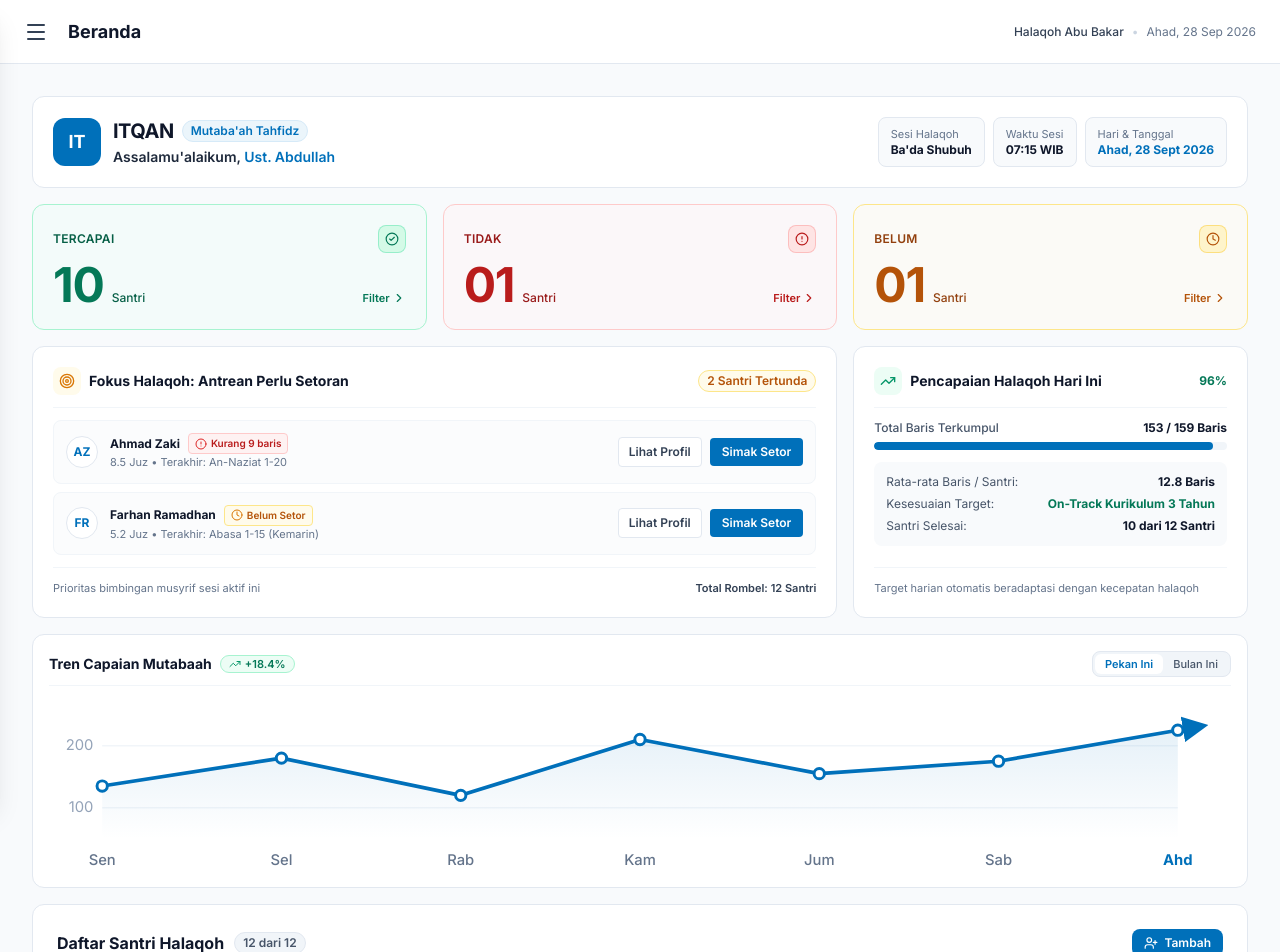
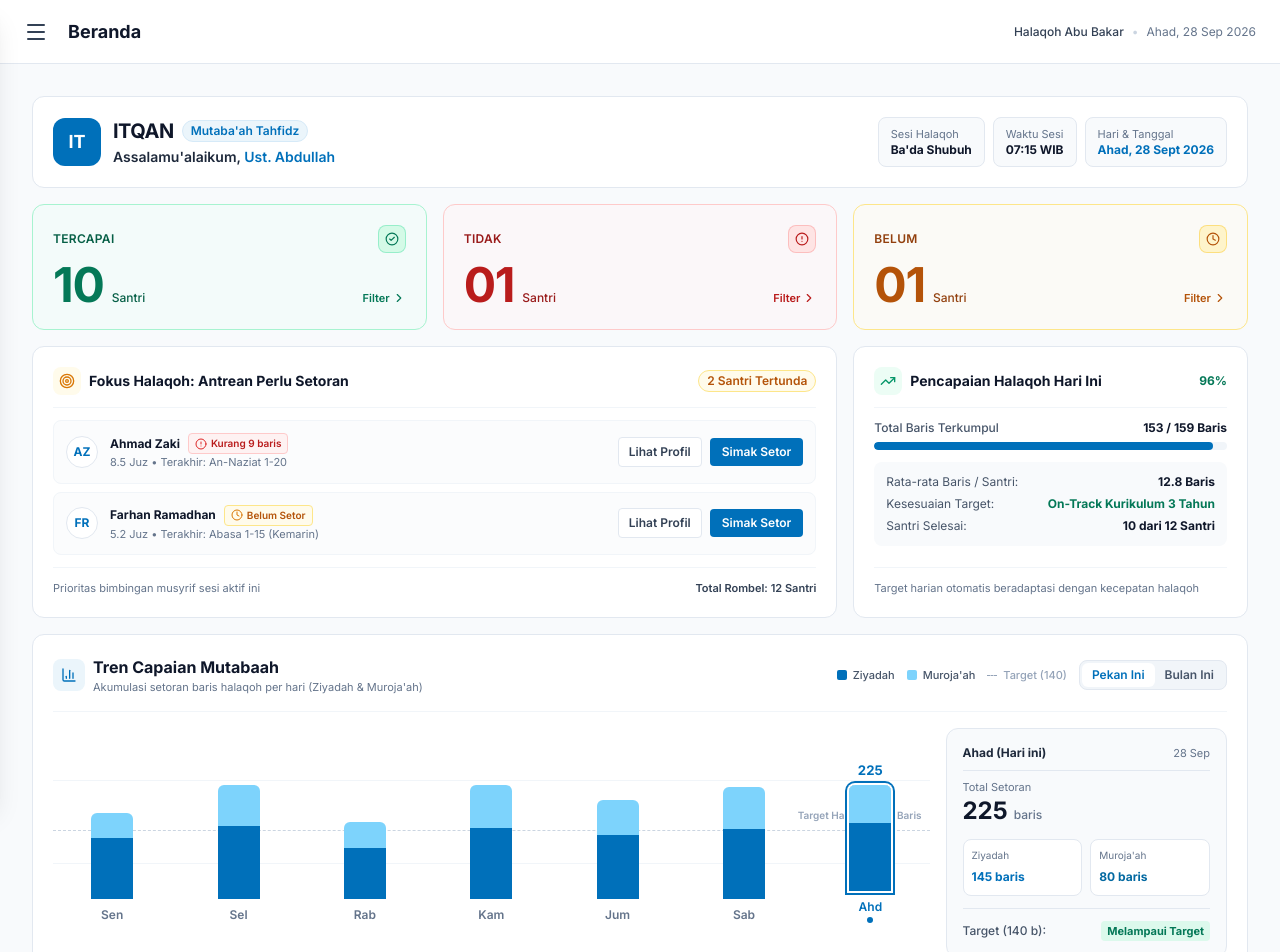
Before and after one commit to FaishalFaiz/ITQAN-Sistem-Mutabaah-Tahfidz-Terpadu, a React (Vite) app: page / in a window 1280 px wide. Shown: the top 952 px of the page. Built offline with nearby package versions, Linux system fonts and the light colour scheme.

Commit message:
feat(dashboard): redesign trend chart to stacked bar chart (diagram balok)

```diff
--- a/src/components/dashboard/TrendChart.tsx
+++ b/src/components/dashboard/TrendChart.tsx
@@ -1,110 +1,108 @@
 import React, { useState, useRef, useEffect } from 'react';
-import { TrendingUp } from 'lucide-react';
+import { BarChart3, TrendingUp, Calendar, Info } from 'lucide-react';
 import gsap from 'gsap';
 
-interface DataPoint {
+interface BarDataPoint {
   day: string;
-  value: number;
+  fullDay: string;
+  ziyadah: number;   // baris hafalan baru
+  murojaah: number;  // baris pengulangan
+  target: number;    // target baris halaqoh hari itu
+  date: string;
 }
 
-const CHART_DATA: DataPoint[] = [
-  { day: 'Sen', value: 135 },
-  { day: 'Sel', value: 180 },
-  { day: 'Rab', value: 120 },
-  { day: 'Kam', value: 210 },
-  { day: 'Jum', value: 155 },
-  { day: 'Sab', value: 175 },
-  { day: 'Ahd', value: 225 },
+const PEKAN_DATA: BarDataPoint[] = [
+  { day: 'Sen', fullDay: 'Senin', ziyadah: 95, murojaah: 40, target: 140, date: '22 Sep' },
+  { day: 'Sel', fullDay: 'Selasa', ziyadah: 115, murojaah: 65, target: 140, date: '23 Sep' },
+  { day: 'Rab', fullDay: 'Rabu', ziyadah: 80, murojaah: 40, target: 140, date: '24 Sep' },
+  { day: 'Kam', fullDay: 'Kamis', ziyadah: 130, murojaah: 80, target: 140, date: '25 Sep' },
+  { day: 'Jum', fullDay: 'Jumat', ziyadah: 100, murojaah: 55, target: 140, date: '26 Sep' },
+  { day: 'Sab', fullDay: 'Sabtu', ziyadah: 110, murojaah: 65, target: 140, date: '27 Sep' },
+  { day: 'Ahd', fullDay: 'Ahad (Hari ini)', ziyadah: 145, murojaah: 80, target: 140, date: '28 Sep' },
 ];
 
 export const TrendChart: React.FC = () => {
   const [activeRange, setActiveRange] = useState<'pekan' | 'bulan'>('pekan');
-  const [hoveredIndex, setHoveredIndex] = useState<number | null>(null);
-  const chartCardRef = useRef<HTMLDivElement>(null);
+  const [hoveredIdx, setHoveredIdx] = useState<number | null>(6); // Default highlight hari ini
+  const containerRef = useRef<HTMLDivElement>(null);
 
-  const width = 800;
-  const height = 120;
-  const paddingLeft = 36;
-  const paddingRight = 36;
-  const paddingTop = 14;
-  const paddingBottom = 22;
+  const maxScale = 250; // Skala maksimal baris untuk tinggi 100%
 
-  const chartWidth = width - paddingLeft - paddingRight;
-  const chartHeight = height - paddingTop - paddingBottom;
-
-  const maxVal = 250;
-  const minVal = 50;
-
-  const points = CHART_DATA.map((d, i) => {
-    const x = paddingLeft + (i / (CHART_DATA.length - 1)) * chartWidth;
-    const y = paddingTop + (1 - (d.value - minVal) / (maxVal - minVal)) * chartHeight;
-    return { ...d, x, y };
-  });
-
-  const polylinePoints = points.map((p) => `${p.x},${p.y}`).join(' ');
-
-  const areaPoints = `${points[0].x},${height - paddingBottom} ` +
-    polylinePoints +
-    ` ${points[points.length - 1].x},${height - paddingBottom}`;
-
-  // Arrow marker vector
-  const lastPoint = points[points.length - 1];
-  const secondLastPoint = points[points.length - 2];
-  const dx = lastPoint.x - secondLastPoint.x;
-  const dy = lastPoint.y - secondLastPoint.y;
-  const len = Math.sqrt(dx * dx + dy * dy);
-  const arrowEndX = lastPoint.x + (dx / len) * 16;
-  const arrowEndY = lastPoint.y + (dy / len) * 16;
+  const totalLinesWeek = PEKAN_DATA.reduce((acc, curr) => acc + curr.ziyadah + curr.murojaah, 0);
+  const avgLinesPerDay = Math.round(totalLinesWeek / PEKAN_DATA.length);
 
   useEffect(() => {
     const ctx = gsap.context(() => {
-      // Entrance container
+      // Animasi bar balok naik bertingkat
       gsap.fromTo(
-        chartCardRef.current,
-        { opacity: 0, y: 16 },
-        { opacity: 1, y: 0, duration: 0.6, ease: 'power3.out', delay: 0.15 }
+        '.chart-bar-pillar',
+        { scaleY: 0, transformOrigin: 'bottom' },
+        {
+          scaleY: 1,
+          duration: 0.65,
+          stagger: 0.05,
+          ease: 'power3.out',
+          delay: 0.1,
+        }
       );
-
-      // Area fade in
-      gsap.fromTo(
-        '.chart-area-fill',
-        { opacity: 0 },
-        { opacity: 1, duration: 0.8, ease: 'power2.out', delay: 0.3 }
-      );
-
-      // Dots staggered pop
-      gsap.fromTo(
-        '.chart-node',
-        { scale: 0, transformOrigin: 'center' },
-        { scale: 1, duration: 0.45, stagger: 0.05, ease: 'power3.out', delay: 0.35 }
-      );
-    }, chartCardRef);
+    }, containerRef);
 
     return () => ctx.revert();
-  }, []);
+  }, [activeRange]);
+
+  const activeItem = hoveredIdx !== null ? PEKAN_DATA[hoveredIdx] : PEKAN_DATA[6];
+  const activeTotal = activeItem.ziyadah + activeItem.murojaah;
+  const isSurpassing = activeTotal >= activeItem.target;
 
   return (
-    <div ref={chartCardRef} className="bg-white border border-slate-200 rounded-xl p-4 shadow-xs">
-      {/* Header compact */}
-      <div className="flex items-center justify-between pb-2 mb-2 border-b border-slate-100">
+    <div
+      ref={containerRef}
+      className="bg-white border border-slate-200 rounded-xl p-4 sm:p-5 shadow-xs"
+    >
+      {/* Header Diagram Balok */}
+      <div className="flex flex-col sm:flex-row sm:items-center justify-between pb-4 mb-4 border-b border-slate-100 gap-3">
+        <div>
           <div className="flex items-center gap-2">
-          <h3 className="font-bold text-sm text-slate-900">
+            <div className="w-8 h-8 rounded-lg bg-[#EBF5FB] text-[#0070BA] flex items-center justify-center">
+              <BarChart3 className="w-4 h-4" />
+            </div>
+            <div>
+              <h3 className="font-bold text-sm sm:text-base text-slate-900 leading-tight">
                 Tren Capaian Mutabaah
               </h3>
-          <span className="inline-flex items-center gap-1 text-[11px] font-semibold text-emerald-700 bg-emerald-50 border border-emerald-200 px-2 py-0.2 rounded-full">
-            <TrendingUp className="w-3 h-3 text-emerald-600" />
-            +18.4%
+              <p className="text-[11px] text-slate-500">
+                Akumulasi setoran baris halaqoh per hari (Ziyadah &amp; Muroja'ah)
+              </p>
+            </div>
+          </div>
+        </div>
+
+        {/* Legend & Filter Switches */}
+        <div className="flex flex-wrap items-center gap-3">
+          {/* Legenda Baris */}
+          <div className="flex items-center gap-3 text-[11px] text-slate-600">
+            <span className="flex items-center gap-1.5 font-medium">
+              <span className="w-2.5 h-2.5 rounded-sm bg-[#0070BA]"></span>
+              Ziyadah
+            </span>
+            <span className="flex items-center gap-1.5 font-medium">
+              <span className="w-2.5 h-2.5 rounded-sm bg-sky-300"></span>
+              Muroja'ah
+            </span>
+            <span className="flex items-center gap-1.5 font-medium text-slate-400">
+              <span className="w-2.5 h-0.5 border-b border-dashed border-slate-400"></span>
+              Target ({PEKAN_DATA[0].target})
             </span>
           </div>
 
-        {/* Range switcher compact */}
-        <div className="flex items-center bg-slate-100 p-0.5 rounded-lg border border-slate-200 text-[11px]">
+          {/* Switcher Pekan / Bulan */}
+          <div className="flex items-center bg-slate-100 p-0.5 rounded-lg border border-slate-200 text-xs">
             <button
               type="button"
               onClick={() => setActiveRange('pekan')}
-            className={`px-2.5 py-0.5 rounded-md font-medium transition-all ${
+              className={`px-2.5 py-1 rounded-md font-semibold transition-all ${
                 activeRange === 'pekan'
-                ? 'bg-white text-[#0070BA] font-semibold shadow-xs'
+                  ? 'bg-white text-[#0070BA] shadow-xs'
                   : 'text-slate-600 hover:text-slate-900'
               }`}
             >
@@ -113,9 +111,9 @@ export const TrendChart: React.FC = () => {
             <button
               type="button"
               onClick={() => setActiveRange('bulan')}
-            className={`px-2.5 py-0.5 rounded-md font-medium transition-all ${
+              className={`px-2.5 py-1 rounded-md font-semibold transition-all ${
                 activeRange === 'bulan'
-                ? 'bg-white text-[#0070BA] font-semibold shadow-xs'
+                  ? 'bg-white text-[#0070BA] shadow-xs'
                   : 'text-slate-600 hover:text-slate-900'
               }`}
             >
@@ -123,155 +121,165 @@ export const TrendChart: React.FC = () => {
             </button>
           </div>
         </div>
+      </div>
 
-      {/* SVG compact */}
-      <div className="w-full overflow-hidden">
-        <svg
-          viewBox={`0 0 ${width} ${height}`}
-          className="w-full h-auto select-none"
-          style={{ overflow: 'visible' }}
+      {/* Main Diagram Area */}
+      <div className="grid grid-cols-1 lg:grid-cols-4 gap-4 items-center">
+        {/* Kolom Balok Diagram (3 Kolom) */}
+        <div className="lg:col-span-3">
+          {/* Chart Container dengan garis grid horizontal */}
+          <div className="relative h-48 sm:h-52 w-full pt-6 pb-6 flex items-end">
+            {/* Grid Line Target (Garis Putus-Putus) */}
+            <div
+              className="absolute left-0 right-0 border-b border-dashed border-slate-300 z-0 flex items-center justify-end pr-1 pointer-events-none"
+              style={{ bottom: `${(140 / maxScale) * 100}%` }}
             >
-          <defs>
-            <linearGradient id="areaGradientCompact" x1="0" y1="0" x2="0" y2="1">
-              <stop offset="0%" stopColor="#0070BA" stopOpacity="0.1" />
-              <stop offset="100%" stopColor="#0070BA" stopOpacity="0.0" />
-            </linearGradient>
+              <span className="text-[10px] font-semibold text-slate-400 bg-white px-1 -translate-y-1/2">
+                Target Halaqoh: 140 Baris
+              </span>
+            </div>
 
-            <marker
-              id="chart-arrowhead-compact"
-              markerWidth="7"
-              markerHeight="7"
-              refX="5"
-              refY="3.5"
-              orient="auto"
+            {/* Grid Line 200 */}
+            <div
+              className="absolute left-0 right-0 border-b border-slate-100 z-0"
+              style={{ bottom: `${(200 / maxScale) * 100}%` }}
+            />
+
+            {/* Grid Line 100 */}
+            <div
+              className="absolute left-0 right-0 border-b border-slate-100 z-0"
+              style={{ bottom: `${(100 / maxScale) * 100}%` }}
+            />
+
+            {/* Tiang-tiang Balok (Columns) */}
+            <div className="relative z-10 w-full h-full flex items-end justify-between gap-1.5 sm:gap-4 px-1">
+              {PEKAN_DATA.map((item, idx) => {
+                const total = item.ziyadah + item.murojaah;
+                const totalHeightPercent = Math.min(100, (total / maxScale) * 100);
+                const ziyadahPercent = (item.ziyadah / total) * 100;
+                const murojaahPercent = (item.murojaah / total) * 100;
+                const isSelected = hoveredIdx === idx;
+                const isToday = idx === 6;
+
+                return (
+                  <div
+                    key={item.day}
+                    onMouseEnter={() => setHoveredIdx(idx)}
+                    onClick={() => setHoveredIdx(idx)}
+                    className="flex-1 flex flex-col items-center h-full justify-end cursor-pointer group"
                   >
-              <polygon points="0 0, 7 3.5, 0 7" fill="#0070BA" />
-            </marker>
-          </defs>
+                    {/* Nilai Mengambang Saat Hover / Aktif */}
+                    <div
+                      className={`text-[10px] sm:text-xs font-bold transition-all mb-1.5 ${
+                        isSelected
+                          ? 'text-[#0070BA] scale-110 opacity-100'
+                          : 'text-slate-400 opacity-0 group-hover:opacity-100'
+                      }`}
+                    >
+                      {total}
+                    </div>
 
-          {/* Grid lines */}
-          {[200, 100].map((val) => {
-            const y = paddingTop + (1 - (val - minVal) / (maxVal - minVal)) * chartHeight;
-            return (
-              <g key={val}>
-                <line
-                  x1={paddingLeft}
-                  y1={y}
-                  x2={width - paddingRight}
-                  y2={y}
-                  stroke="#F1F5F9"
-                  strokeWidth="1"
+                    {/* Tiang Balok Bertumpuk (Stacked Bar) */}
+                    <div
+                      className={`chart-bar-pillar w-full max-w-[42px] rounded-t-md overflow-hidden flex flex-col-reverse transition-all duration-200 ${
+                        isSelected
+                          ? 'ring-2 ring-[#0070BA] ring-offset-2 shadow-sm'
+                          : isToday
+                          ? 'ring-1 ring-[#0070BA]/40'
+                          : 'hover:brightness-95'
+                      }`}
+                      style={{ height: `${totalHeightPercent}%` }}
+                    >
+                      {/* Bagian Bawah: Ziyadah (Biru Solid ITQAN) */}
+                      <div
+                        style={{ height: `${ziyadahPercent}%` }}
+                        className="w-full bg-[#0070BA] transition-colors"
+                        title={`Ziyadah: ${item.ziyadah} Baris`}
                       />
-                <text
-                  x={paddingLeft - 6}
-                  y={y + 3}
-                  fill="#94A3B8"
-                  fontSize="10"
-                  textAnchor="end"
-                  fontFamily="Inter, sans-serif"
+
+                      {/* Bagian Atas: Muroja'ah (Sky Soft Blue) */}
+                      <div
+                        style={{ height: `${murojaahPercent}%` }}
+                        className="w-full bg-sky-300 transition-colors"
+                        title={`Muroja'ah: ${item.murojaah} Baris`}
+                      />
+                    </div>
+
+                    {/* Label Hari di Sumbu X */}
+                    <div className="mt-2 text-center">
+                      <span
+                        className={`text-[11px] sm:text-xs font-semibold block transition-colors ${
+                          isSelected
+                            ? 'text-[#0070BA]'
+                            : isToday
+                            ? 'text-slate-900 font-bold'
+                            : 'text-slate-500'
+                        }`}
                       >
-                  {val}
-                </text>
-              </g>
+                        {item.day}
+                      </span>
+                      {isToday && (
+                        <span className="w-1.5 h-1.5 rounded-full bg-[#0070BA] mx-auto mt-0.5 block" />
+                      )}
+                    </div>
+                  </div>
                 );
               })}
+            </div>
+          </div>
+        </div>
 
-          {/* Area fill */}
-          <polygon
-            points={areaPoints}
-            fill="url(#areaGradientCompact)"
-            className="chart-area-fill"
-          />
+        {/* Kolom Summary Card Interaktif (1 Kolom) */}
+        <div className="lg:col-span-1 bg-slate-50 border border-slate-200 rounded-xl p-3.5 sm:p-4 flex flex-col justify-between h-full">
+          <div>
+            <div className="flex items-center justify-between pb-2 mb-2 border-b border-slate-200">
+              <span className="text-xs font-bold text-slate-800">
+                {activeItem.fullDay}
+              </span>
+              <span className="text-[11px] text-slate-500">
+                {activeItem.date}
+              </span>
+            </div>
 
-          {/* Line */}
-          <polyline
-            fill="none"
-            stroke="#0070BA"
-            strokeWidth="2.5"
-            strokeLinecap="round"
-            strokeLinejoin="round"
-            points={polylinePoints}
-          />
+            <div className="space-y-2 mt-2">
+              <div>
+                <span className="text-[11px] text-slate-500 block">Total Setoran</span>
+                <div className="flex items-baseline gap-1.5">
+                  <span className="text-2xl font-extrabold text-slate-900">
+                    {activeTotal}
+                  </span>
+                  <span className="text-xs text-slate-500 font-medium">baris</span>
+                </div>
+              </div>
 
-          {/* Upward arrow segment */}
-          <line
-            x1={lastPoint.x}
-            y1={lastPoint.y}
-            x2={arrowEndX}
-            y2={arrowEndY}
-            stroke="#0070BA"
-            strokeWidth="2.5"
-            strokeLinecap="round"
-            markerEnd="url(#chart-arrowhead-compact)"
-          />
+              <div className="grid grid-cols-2 gap-2 pt-1">
+                <div className="bg-white p-2 rounded-lg border border-slate-200">
+                  <span className="text-[10px] text-slate-500 block">Ziyadah</span>
+                  <span className="text-xs font-bold text-[#0070BA]">{activeItem.ziyadah} baris</span>
+                </div>
+                <div className="bg-white p-2 rounded-lg border border-slate-200">
+                  <span className="text-[10px] text-slate-500 block">Muroja'ah</span>
+                  <span className="text-xs font-bold text-sky-700">{activeItem.murojaah} baris</span>
+                </div>
+              </div>
+            </div>
+          </div>
 
-          {/* Dots */}
-          {points.map((p, i) => {
-            const isHovered = hoveredIndex === i;
-            const isLast = i === points.length - 1;
-
-            return (
-              <g key={p.day}>
-                <circle
-                  cx={p.x}
-                  cy={p.y}
-                  r="12"
-                  fill="transparent"
-                  className="cursor-pointer"
-                  onMouseEnter={() => setHoveredIndex(i)}
-                  onMouseLeave={() => setHoveredIndex(null)}
-                />
-
-                <circle
-                  cx={p.x}
-                  cy={p.y}
-                  r={isHovered ? 5 : 3.5}
-                  fill="#FFFFFF"
-                  stroke="#0070BA"
-                  strokeWidth="2"
-                  className="chart-node transition-all pointer-events-none"
-                />
-
-                <text
-                  x={p.x}
-                  y={height - 4}
-                  fill={isLast ? '#0070BA' : '#64748B'}
-                  fontSize="10"
-                  fontWeight={isLast ? '700' : '500'}
-                  textAnchor="middle"
-                  fontFamily="Inter, sans-serif"
+          <div className="pt-3 border-t border-slate-200 mt-3">
+            <div className="flex items-center justify-between text-xs">
+              <span className="text-slate-600 font-medium">Target ({activeItem.target} b):</span>
+              <span
+                className={`font-bold px-1.5 py-0.5 rounded text-[11px] ${
+                  isSurpassing
+                    ? 'text-emerald-700 bg-emerald-100/70'
+                    : 'text-amber-700 bg-amber-100/70'
+                }`}
               >
-                  {p.day}
-                </text>
-
-                {isHovered && (
-                  <g transform={`translate(${p.x}, ${p.y - 28})`} className="pointer-events-none">
-                    <rect
-                      x="-38"
-                      y="0"
-                      width="76"
-                      height="22"
-                      rx="4"
-                      fill="#0F172A"
-                    />
-                    <polygon points="-3,22 3,22 0,25" fill="#0F172A" />
-                    <text
-                      x="0"
-                      y="14"
-                      fill="#FFFFFF"
-                      fontSize="10"
-                      fontWeight="600"
-                      textAnchor="middle"
-                      fontFamily="Inter, sans-serif"
-                    >
-                      {p.value} Baris
-                    </text>
-                  </g>
-                )}
-              </g>
-            );
-          })}
-        </svg>
+                {isSurpassing ? 'Melampaui Target' : 'Di Bawah Target'}
+              </span>
+            </div>
+          </div>
+        </div>
       </div>
     </div>
   );
```
Lines whose indentation alone changed are shown as unchanged.
